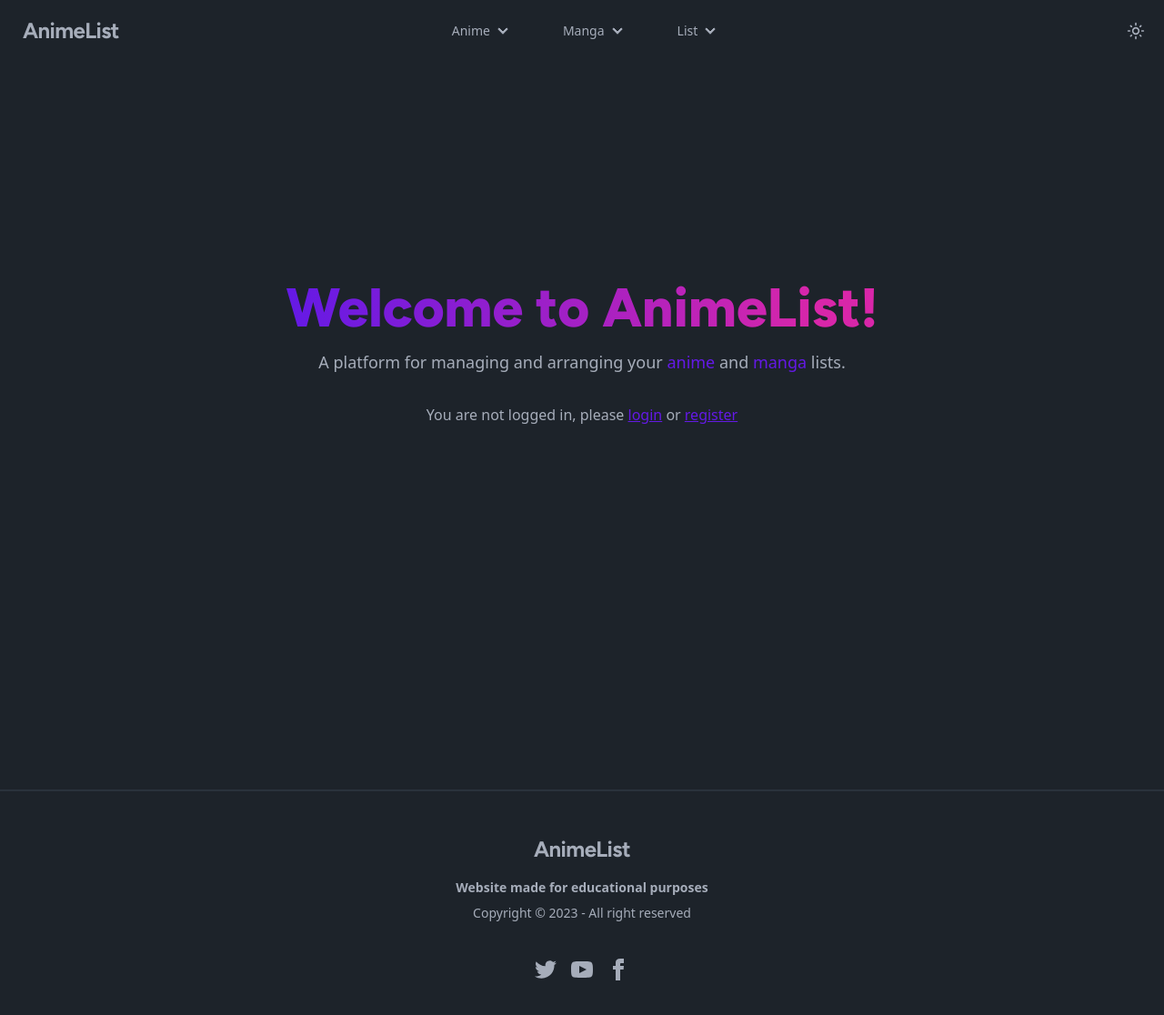
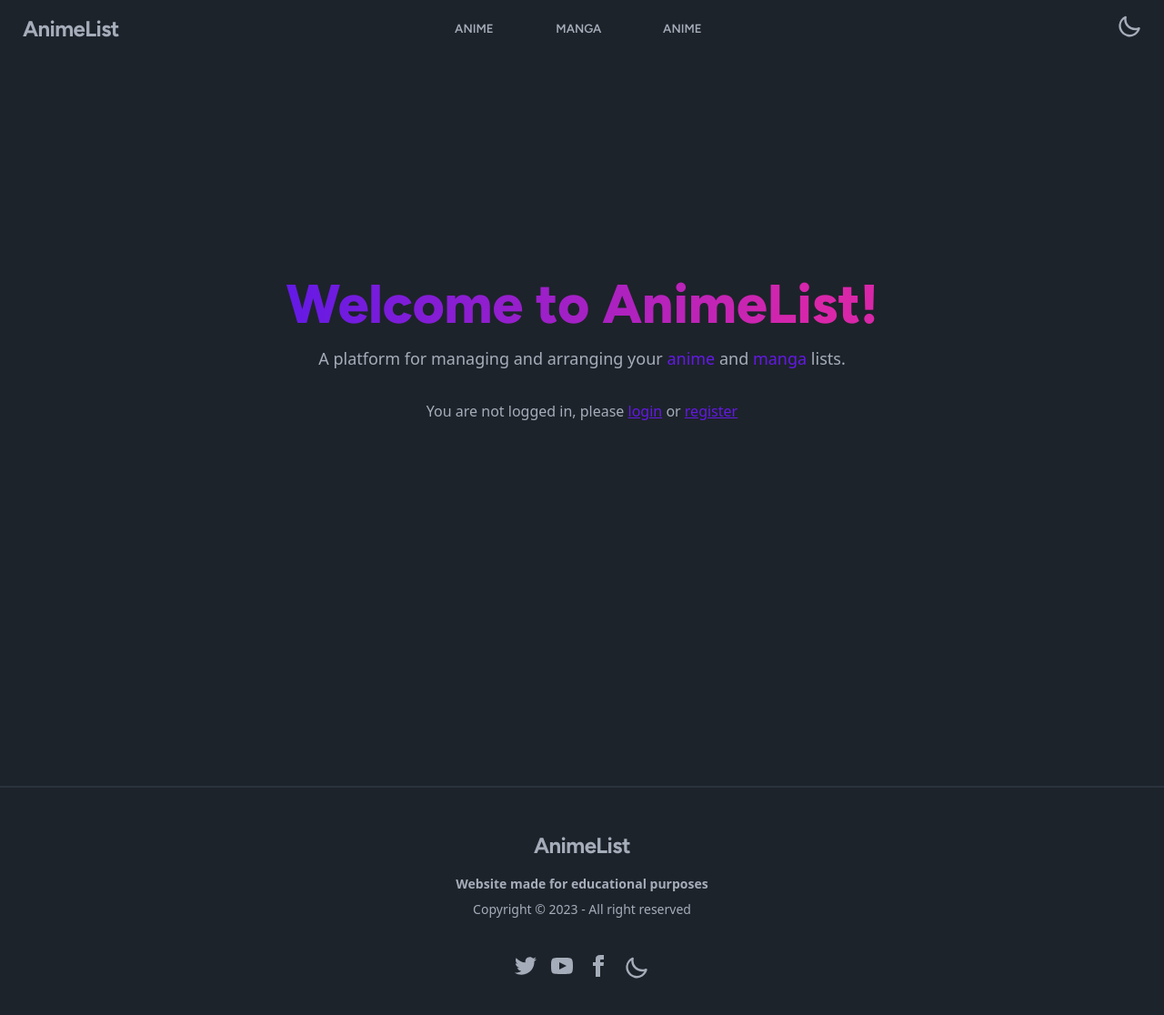
Before and after one commit to lclhugo/AnimeList, a Nuxt app: page / in a window 1280 px wide. Shown: the top 1116 px of the page at 91% size. Built offline with nearby package versions, Linux system fonts and the light colour scheme; no server answers.

Commit message:
navbar beta ok

```diff
--- a/components/ThemeSwitcher.vue
+++ b/components/ThemeSwitcher.vue
@@ -1,39 +1,37 @@
 <template>
   <div>
-    <button class="btn btn-ghost btn-sm rounded-btn" @click="toggleTheme">
-      <span v-if="isNightTheme">
+    <label class="swap swap-rotate">
+      <input v-model="isSwapped" type="checkbox" @change="toggleTheme" />
+
+      <!-- sun icon -->
       <svg
+        class="fill-current w-7 h-7 swap-on"
         xmlns="http://www.w3.org/2000/svg"
-          class="w-5 h-5"
-          fill="currentColor"
-          viewBox="0 -960 960 960"
-          width="24"
+        viewBox="0 0 24 24"
       >
         <path
-            d="M480-360q50 0 85-35t35-85q0-50-35-85t-85-35q-50 0-85 35t-35 85q0 50 35 85t85 35Zm0 80q-83 0-141.5-58.5T280-480q0-83 58.5-141.5T480-680q83 0 141.5 58.5T680-480q0 83-58.5 141.5T480-280ZM80-440q-17 0-28.5-11.5T40-480q0-17 11.5-28.5T80-520h80q17 0 28.5 11.5T200-480q0 17-11.5 28.5T160-440H80Zm720 0q-17 0-28.5-11.5T760-480q0-17 11.5-28.5T800-520h80q17 0 28.5 11.5T920-480q0 17-11.5 28.5T880-440h-80ZM480-760q-17 0-28.5-11.5T440-800v-80q0-17 11.5-28.5T480-920q17 0 28.5 11.5T520-880v80q0 17-11.5 28.5T480-760Zm0 720q-17 0-28.5-11.5T440-80v-80q0-17 11.5-28.5T480-200q17 0 28.5 11.5T520-160v80q0 17-11.5 28.5T480-40ZM226-678l-43-42q-12-11-11.5-28t11.5-29q12-12 29-12t28 12l42 43q11 12 11 28t-11 28q-11 12-27.5 11.5T226-678Zm494 495-42-43q-11-12-11-28.5t11-27.5q11-12 27.5-11.5T734-282l43 42q12 11 11.5 28T777-183q-12 12-29 12t-28-12Zm-42-495q-12-11-11.5-27.5T678-734l42-43q11-12 28-11.5t29 11.5q12 12 12 29t-12 28l-43 42q-12 11-28 11t-28-11ZM183-183q-12-12-12-29t12-28l43-42q12-11 28.5-11t27.5 11q12 11 11.5 27.5T282-226l-42 43q-11 12-28 11.5T183-183Zm297-297Z"
+          d="M5.64,17l-.71.71a1,1,0,0,0,0,1.41,1,1,0,0,0,1.41,0l.71-.71A1,1,0,0,0,5.64,17ZM5,12a1,1,0,0,0-1-1H3a1,1,0,0,0,0,2H4A1,1,0,0,0,5,12Zm7-7a1,1,0,0,0,1-1V3a1,1,0,0,0-2,0V4A1,1,0,0,0,12,5ZM5.64,7.05a1,1,0,0,0,.7.29,1,1,0,0,0,.71-.29,1,1,0,0,0,0-1.41l-.71-.71A1,1,0,0,0,4.93,6.34Zm12,.29a1,1,0,0,0,.7-.29l.71-.71a1,1,0,1,0-1.41-1.41L17,5.64a1,1,0,0,0,0,1.41A1,1,0,0,0,17.66,7.34ZM21,11H20a1,1,0,0,0,0,2h1a1,1,0,0,0,0-2Zm-9,8a1,1,0,0,0-1,1v1a1,1,0,0,0,2,0V20A1,1,0,0,0,12,19ZM18.36,17A1,1,0,0,0,17,18.36l.71.71a1,1,0,0,0,1.41,0,1,1,0,0,0,0-1.41ZM12,6.5A5.5,5.5,0,1,0,17.5,12,5.51,5.51,0,0,0,12,6.5Zm0,9A3.5,3.5,0,1,1,15.5,12,3.5,3.5,0,0,1,12,15.5Z"
         />
       </svg>
-      </span>
-      <span v-else>
+
+      <!-- moon icon -->
       <svg
+        class="fill-current w-7 h-7 swap-off"
         xmlns="http://www.w3.org/2000/svg"
-          class="w-5 h-5"
-          fill="currentColor"
-          viewBox="0 -960 960 960"
-          width="24"
+        viewBox="0 0 24 24"
       >
         <path
-            d="M480-120q-150 0-255-105T120-480q0-150 105-255t255-105q14 0 27.5 1t26.5 3q-41 29-65.5 75.5T444-660q0 90 63 153t153 63q55 0 101-24.5t75-65.5q2 13 3 26.5t1 27.5q0 150-105 255T480-120Zm0-80q88 0 158-48.5T740-375q-20 5-40 8t-40 3q-123 0-209.5-86.5T364-660q0-20 3-40t8-40q-78 32-126.5 102T200-480q0 116 82 198t198 82Zm-10-270Z"
+          d="M21.64,13a1,1,0,0,0-1.05-.14,8.05,8.05,0,0,1-3.37.73A8.15,8.15,0,0,1,9.08,5.49a8.59,8.59,0,0,1,.25-2A1,1,0,0,0,8,2.36,10.14,10.14,0,1,0,22,14.05,1,1,0,0,0,21.64,13Zm-9.5,6.69A8.14,8.14,0,0,1,7.08,5.22v.27A10.15,10.15,0,0,0,17.22,15.63a9.79,9.79,0,0,0,2.1-.22A8.11,8.11,0,0,1,12.14,19.73Z"
         />
       </svg>
-      </span>
-    </button>
+    </label>
   </div>
 </template>
 
 <script setup lang="ts">
 import { ref, onMounted } from 'vue';
 
+const isSwapped = ref(false);
 const isNightTheme = ref(true);
 
 const toggleTheme = () => {
--- a/components/layout/TheFooter.vue
+++ b/components/layout/TheFooter.vue
@@ -49,9 +49,12 @@
             ></path>
           </svg>
         </a>
+        <ThemeSwitcher />
       </div>
     </nav>
   </footer>
 </template>
 
-<script lang="ts" setup></script>
+<script lang="ts" setup>
+import type { ThemeSwitcher } from '#build/components';
+</script>
--- a/components/layout/TheNavbar.vue
+++ b/components/layout/TheNavbar.vue
@@ -1,23 +1,33 @@
 <template>
   <div class="navbar bg-base-100">
     <div class="navbar-start">
-      <div class="dropdown">
-        <label tabindex="0" class="btn btn-ghost lg:hidden">
-          <svg xmlns="http://www.w3.org/2000/svg" width="24" height="24" viewBox="0 0 24 24">
-            <path
-              fill="currentColor"
-              d="M4 18q-.425 0-.713-.288T3 17q0-.425.288-.713T4 16h11q.425 0 .713.288T16 17q0 .425-.288.713T15 18H4Zm14.9-1.7l-3.6-3.6q-.3-.3-.3-.7t.3-.7l3.6-3.6q.275-.275.7-.275t.7.275q.275.275.275.7t-.275.7L17.4 12l2.9 2.9q.275.275.275.7t-.275.7q-.275.275-.7.275t-.7-.275ZM4 13q-.425 0-.713-.288T3 12q0-.425.288-.713T4 11h8q.425 0 .713.288T13 12q0 .425-.288.713T12 13H4Zm0-5q-.425 0-.713-.288T3 7q0-.425.288-.713T4 6h11q.425 0 .713.288T16 7q0 .425-.288.713T15 8H4Z"
-            />
+      <div class="z-20 md:hidden drawer">
+        <input id="my-drawer" type="checkbox" class="drawer-toggle" />
+        <div class="drawer-content">
+          <!-- Page content here -->
+          <label for="my-drawer" class="drawer-button">
+            <svg
+              class="fill-current swap-off"
+              xmlns="http://www.w3.org/2000/svg"
+              width="32"
+              height="32"
+              viewBox="0 0 512 512"
+            >
+              <path d="M64,384H448V341.33H64Zm0-106.67H448V234.67H64ZM64,128v42.67H448V128Z" />
             </svg>
           </label>
-        <ul
-          tabindex="0"
-          class="menu menu-sm dropdown-content mt-3 z-[1] p-2 shadow bg-base-100 rounded-box w-52"
-        >
+        </div>
+        <div class="drawer-side">
+          <label for="my-drawer" aria-label="close sidebar" class="drawer-overlay"></label>
+
+          <ul class="min-h-full p-4 menu w-80 bg-base-200 text-base-content">
+            <li><HomeButton /></li>
+            <li>
+              <NuxtLink to="/">Home</NuxtLink>
+            </li>
             <li>
               <NuxtLink to="/">Anime</NuxtLink>
               <ul class="p-2">
-              <li><NuxtLink to="/animes">Animes</NuxtLink></li>
                 <li><NuxtLink to="/anime/search">Search</NuxtLink></li>
                 <li><NuxtLink to="/anime/top">Top Ratings</NuxtLink></li>
                 <li><NuxtLink to="/anime/current-season">Airing</NuxtLink></li>
@@ -26,7 +36,6 @@
             <li>
               <NuxtLink to="/">Manga</NuxtLink>
               <ul class="p-2">
-              <li><NuxtLink to="/mangas">Mangas</NuxtLink></li>
                 <li><NuxtLink to="/manga/search">Search</NuxtLink></li>
                 <li><NuxtLink to="/manga/top">Top Ratings</NuxtLink></li>
               </ul>
@@ -40,47 +49,45 @@
             </li>
           </ul>
         </div>
+      </div>
       <HomeButton />
     </div>
-    <div class="hidden navbar-center lg:flex">
-      <ul class="gap-8 px-1 z-[1] menu menu-horizontal">
-        <li tabindex="0">
-          <details>
-            <summary>Anime</summary>
-            <ul class="p-2">
-              <li><NuxtLink to="/animes">Animes</NuxtLink></li>
+    <div class="hidden gap-8 navbar-center lg:flex">
+      <div class="dropdown">
+        <label tabindex="0" class="btn btn-ghost">Anime</label>
+        <ul
+          tabindex="0"
+          class="dropdown-content z-[1] menu p-2 shadow bg-base-100 rounded-box w-56"
+        >
+          <li><NuxtLink to="/anime/search">Search Animes</NuxtLink></li>
+          <li><NuxtLink to="/anime/top">Top Rated Animes</NuxtLink></li>
+          <li><NuxtLink to="/anime/current-season">Airing</NuxtLink></li>
+        </ul>
+      </div>
+      <div class="dropdown">
+        <label tabindex="0" class="btn btn-ghost">manga</label>
+        <ul
+          tabindex="0"
+          class="dropdown-content z-[1] menu p-2 shadow bg-base-100 rounded-box w-56"
+        >
+          <li><NuxtLink to="/manga/search">Search Mangas</NuxtLink></li>
+          <li><NuxtLink to="/manga/top">Top Rated Mangas</NuxtLink></li>
+        </ul>
+      </div>
+      <div class="dropdown">
+        <label tabindex="0" class="btn btn-ghost">Anime</label>
+        <ul
+          tabindex="0"
+          class="dropdown-content z-[1] menu p-2 shadow bg-base-100 rounded-box w-56"
+        >
           <li><NuxtLink to="/anime/search">Search</NuxtLink></li>
           <li><NuxtLink to="/anime/top">Top Ratings</NuxtLink></li>
           <li><NuxtLink to="/anime/current-season">Airing</NuxtLink></li>
         </ul>
-          </details>
-        </li>
-
-        <li tabindex="0">
-          <details>
-            <summary>Manga</summary>
-            <ul class="p-2">
-              <li><NuxtLink to="/mangas">Mangas</NuxtLink></li>
-              <li><NuxtLink to="/manga/search">Search</NuxtLink></li>
-              <li><NuxtLink to="/manga/top">Top Ratings</NuxtLink></li>
-            </ul>
-          </details>
-        </li>
-        <li tabindex="0">
-          <details>
-            <summary>List</summary>
-            <ul class="p-2">
-              <li><NuxtLink to="/">Submenu 1</NuxtLink></li>
-              <li><NuxtLink to="/">Submenu 2</NuxtLink></li>
-            </ul>
-          </details>
-        </li>
-      </ul>
       </div>
-    <div class="navbar-end">
+    </div>
+    <div class="px-4 navbar-end">
       <ThemeSwitcher />
     </div>
   </div>
 </template>
-
-<script lang="ts"></script>
```
Lines whose indentation alone changed are shown as unchanged.
